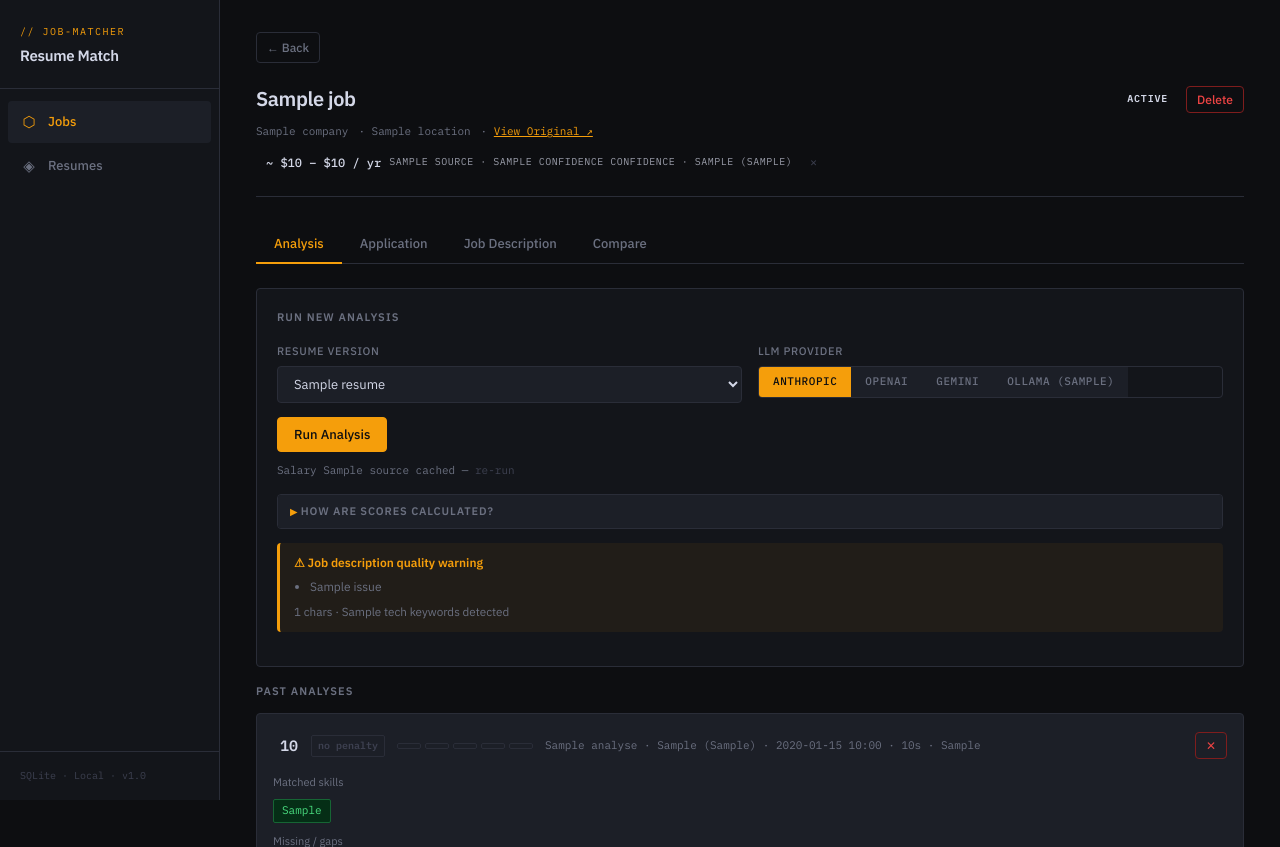
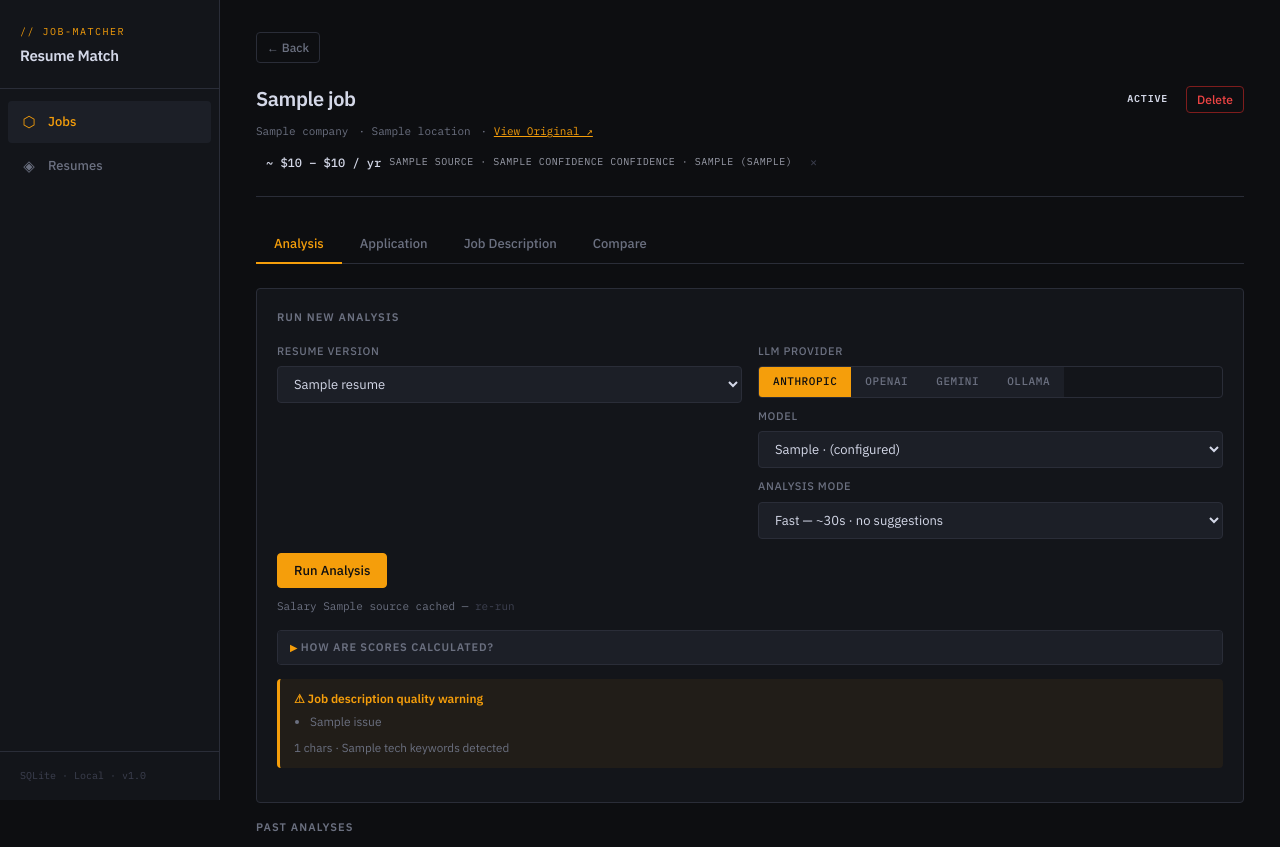
Before and after one commit to QuaziBit/job-matcher-py, a FastAPI app: template templates/job_detail.html in a window 1280 px wide. Shown: the top 847 px of the page. Run offline with FastAPI, Linux system fonts and the light colour scheme; the template is opened without the code that fills it: most values are stand-ins (such as "Sample title", 1, 10 or a date in 2020); parts of the project's set-up code (start-up, migrations or seed data) failed here and were passed over.

Commit message:
feat(v4.3): analysis mode + model selector on job detail page
- Add Analysis Mode dropdown (Fast/Standard/Detailed) to job detail
  analysis card — selected mode sent to backend and applied per-request
- Add Ollama Model dropdown — populated dynamically from local Ollama
  API on provider switch, no restart needed to change models
- Add cloud model dropdown for Anthropic/OpenAI/Gemini — shows when
  cloud provider selected, pre-selects currently configured model
- Add analyzer/known_models.py with cost-labeled model registry
- Add GET /api/providers/models?provider=X endpoint
- Add SHOW_MORE_LOGS checkbox to launcher UI (both layouts)
- Add ollama_model and cloud_model form params to analyze route
- Restructure Run Analysis card: Resume Version left, all controls
  stacked right (provider → model → mode)
- Add tests: test_known_models.py (9 tests), 8 new tests in test_api.py

```diff
--- a/main.py
+++ b/main.py
@@ -14,6 +14,8 @@ import aiosqlite
 from database import get_db, init_db
 from scraper import scrape_job, assess_job_text_quality
 from analyzer import analyze_match, estimate_salary, extract_salary, _job_has_salary, _ollama_model
+from analyzer.config import anthropic_model, openai_model, gemini_model
+from analyzer.known_models import KNOWN_MODELS
 from health import run_health_checks
 from utils import build_comparison, format_duration, clean_text
 
@@ -152,6 +154,9 @@ async def job_detail(job_id: int, request: Request, db: aiosqlite.Connection = D
         "analyses":         analyses,
         "resumes":          resumes,
         "ollama_model":     _ollama_model(),
+        "anthropic_model":  anthropic_model(),
+        "openai_model":     openai_model(),
+        "gemini_model":     gemini_model(),
         "text_quality":     text_quality,
         "comparison":       comparison,
         "analysis_mode":    os.getenv("ANALYSIS_MODE", "standard"),
@@ -398,6 +403,8 @@ async def analyze_job(
     resume_id: int = Form(...),
     provider: str = Form("anthropic"),
     analysis_mode: str = Form(""),
+    ollama_model: str = Form(""),
+    cloud_model: str = Form(""),
     db: aiosqlite.Connection = Depends(get_db),
 ):
     try:
@@ -418,10 +425,20 @@ async def analyze_job(
 
     try:
         import time as _time
-        # Apply analysis_mode from form if provided, overriding env var for this request
+        # Apply analysis_mode, ollama_model, and cloud_model from form if provided
         _valid_modes = {"fast", "standard", "detailed"}
         if analysis_mode and analysis_mode in _valid_modes:
             os.environ["ANALYSIS_MODE"] = analysis_mode
+        if ollama_model and provider == "ollama":
+            os.environ["OLLAMA_MODEL"] = ollama_model
+        if cloud_model:
+            _model_env = {
+                "anthropic": "ANTHROPIC_MODEL",
+                "openai":    "OPENAI_MODEL",
+                "gemini":    "GEMINI_MODEL",
+            }
+            if env_key := _model_env.get(provider):
+                os.environ[env_key] = cloud_model
         _start           = _time.monotonic()
         result           = await analyze_match(resume["content"], job["raw_description"], provider)
         duration_seconds = int(_time.monotonic() - _start)
@@ -670,6 +687,15 @@ async def get_description(job_id: int, db: aiosqlite.Connection = Depends(get_db
     return JSONResponse({"description": row["raw_description"]})
 
 
+# ── Known models endpoint ────────────────────────────────────────────────────
+
+@app.get("/api/providers/models")
+async def get_provider_models(provider: str):
+    """Return known models for a cloud provider with cost labels."""
+    models = KNOWN_MODELS.get(provider, [])
+    return JSONResponse({"provider": provider, "models": models})
+
+
 # ── Entry point ────────────────────────────────────────────────────────────────
 if __name__ == "__main__":
     import time
--- a/static/js/app.js
+++ b/static/js/app.js
@@ -218,6 +218,85 @@ function formatElapsed(seconds) {
 }
 
 
+// ── Provider model selectors ──────────────────────────────────────────────────
+
+async function populateOllamaModels() {
+  const sel = document.getElementById('ollama-model-select');
+  if (!sel) return;
+  try {
+    const res  = await fetch('http://localhost:11434/api/tags');
+    if (!res.ok) return;
+    const data = await res.json();
+    const models = (data.models || []).map(m => m.name).sort();
+    if (!models.length) return;
+    const current = sel.value;
+    sel.innerHTML = '';
+    models.forEach(m => {
+      const opt = document.createElement('option');
+      opt.value = m; opt.textContent = m;
+      if (m === current) opt.selected = true;
+      sel.appendChild(opt);
+    });
+    if (!models.includes(current) && current) {
+      const opt = document.createElement('option');
+      opt.value = current; opt.textContent = current;
+      opt.selected = true;
+      sel.insertBefore(opt, sel.firstChild);
+    }
+  } catch(e) {
+    log('populateOllamaModels', 'could not reach Ollama:', e.message);
+  }
+}
+
+async function populateCloudModels(provider) {
+  const sel = document.getElementById('cloud-model-select');
+  if (!sel) return;
+  try {
+    const res  = await fetch(`/api/providers/models?provider=${provider}`);
+    if (!res.ok) return;
+    const data = await res.json();
+    const models = data.models || [];
+    if (!models.length) return;
+    // Current configured model from env — stored per-provider in data attributes
+    const current = sel.dataset[provider] || '';
+    sel.innerHTML = '';
+    models.forEach(m => {
+      const opt = document.createElement('option');
+      opt.value = m.id;
+      opt.textContent = m.label;
+      if (m.id === current) opt.selected = true;
+      sel.appendChild(opt);
+    });
+    // If configured model not in list, prepend it
+    const ids = models.map(m => m.id);
+    if (current && !ids.includes(current)) {
+      const opt = document.createElement('option');
+      opt.value = current; opt.textContent = current + ' · (configured)';
+      opt.selected = true;
+      sel.insertBefore(opt, sel.firstChild);
+    }
+  } catch(e) {
+    log('populateCloudModels', 'error:', e.message);
+  }
+}
+
+function updateProviderModelRow() {
+  const providerInput = document.querySelector('input[name="provider"]:checked');
+  const provider      = providerInput ? providerInput.value : '';
+  const ollamaRow     = document.getElementById('ollama-model-row');
+  const cloudRow      = document.getElementById('cloud-model-row');
+  if (!ollamaRow || !cloudRow) return;
+
+  const isOllama = provider === 'ollama';
+  const isCloud  = ['anthropic', 'openai', 'gemini'].includes(provider);
+
+  ollamaRow.style.display = isOllama ? '' : 'none';
+  cloudRow.style.display  = isCloud  ? '' : 'none';
+
+  if (isOllama) populateOllamaModels();
+  if (isCloud)  populateCloudModels(provider);
+}
+
 // ── Analyze job ───────────────────────────────────────────────────────────────
 
 async function analyzeJob(jobId) {
@@ -230,25 +309,25 @@ async function analyzeJob(jobId) {
     toast('Please select a resume first', 'error'); return;
   }
 
-  const provider    = providerInput ? providerInput.value : 'anthropic';
-  const ollamaLabel = document.querySelector('label[for="p-ollama"]');
-  const _providerModelMap = {
-    'anthropic': 'claude-opus-4-5',
-    'openai':    'gpt-4o-mini',
-    'gemini':    'gemini-2.0-flash',
-    'ollama':    ollamaLabel ? ollamaLabel.textContent.trim() : 'Ollama',
-  };
-  const model = _providerModelMap[provider] || provider;
-  const mode = btn ? (btn.dataset.mode || 'standard') : 'standard';
+  const provider      = providerInput ? providerInput.value : 'anthropic';
+  const modeSelect    = document.getElementById('analysis-mode-select');
+  const ollamaSelect  = document.getElementById('ollama-model-select');
+  const cloudSelect   = document.getElementById('cloud-model-select');
+  const mode          = modeSelect ? modeSelect.value : (btn ? (btn.dataset.mode || 'standard') : 'standard');
+  const ollamaModel   = (provider === 'ollama' && ollamaSelect) ? ollamaSelect.value : '';
+  const cloudModel    = (['anthropic','openai','gemini'].includes(provider) && cloudSelect) ? cloudSelect.value : '';
+  const displayModel  = ollamaModel || cloudModel || provider;
 
   btn.disabled    = true;
   btn.textContent = 'Analyzing…';
-  startProgress(provider, model, mode);
+  startProgress(provider, displayModel, mode);
 
   const fd = new FormData();
   fd.append('resume_id',     resumeSelect.value);
   fd.append('provider',      provider);
   fd.append('analysis_mode', mode);
+  if (provider === 'ollama' && ollamaModel) fd.append('ollama_model', ollamaModel);
+  if (['anthropic','openai','gemini'].includes(provider) && cloudModel) fd.append('cloud_model', cloudModel);
 
   try {
     log('analyzeJob', `POST /api/jobs/${jobId}/analyze`);
@@ -478,6 +557,12 @@ document.addEventListener("DOMContentLoaded", () => {
   log("init", "DOMContentLoaded fired");
   initTabs();
   initAddModeToggle();
+
+  // Wire provider radio buttons to show/hide model row
+  document.querySelectorAll('input[name="provider"]').forEach(radio => {
+    radio.addEventListener('change', updateProviderModelRow);
+  });
+  updateProviderModelRow();
 
   const addJobForm = document.getElementById("add-job-form");
   if (addJobForm) {
--- a/templates/job_detail.html
+++ b/templates/job_detail.html
@@ -63,6 +63,8 @@
       </div>
 
       <div class="form-grid" style="margin-bottom: 14px;">
+
+        <!-- Left column: Resume Version -->
         <div class="form-row" style="margin:0;">
           <label>Resume Version</label>
           {% if resumes %}
@@ -78,6 +80,8 @@
           {% endif %}
         </div>
 
+        <!-- Right column: Provider + Mode + Ollama model stacked -->
+        <div style="display:flex; flex-direction:column; gap:10px;">
           <div class="form-row" style="margin:0;">
             <label>LLM Provider</label>
             <div class="llm-toggle">
@@ -88,9 +92,37 @@
               <input type="radio" name="provider" id="p-gemini" value="gemini" {% if last_provider == 'gemini' %}checked{% endif %} />
               <label for="p-gemini">Gemini</label>
               <input type="radio" name="provider" id="p-ollama" value="ollama" {% if last_provider == 'ollama' %}checked{% endif %} />
-            <label for="p-ollama">Ollama ({{ ollama_model }})</label>
+              <label for="p-ollama">Ollama</label>
             </div>
           </div>
+
+          <div class="form-row" id="cloud-model-row" style="display:none; margin:0;">
+            <label>Model</label>
+            <select id="cloud-model-select"
+              data-anthropic="{{ anthropic_model }}"
+              data-openai="{{ openai_model }}"
+              data-gemini="{{ gemini_model }}">
+              <option value="">Loading…</option>
+            </select>
+          </div>
+
+          <div class="form-row" id="ollama-model-row" style="display:none; margin:0;">
+            <label>Ollama Model</label>
+            <select id="ollama-model-select">
+              <option value="{{ ollama_model }}">{{ ollama_model }}</option>
+            </select>
+          </div>
+
+          <div class="form-row" style="margin:0;">
+            <label>Analysis Mode</label>
+            <select id="analysis-mode-select">
+              <option value="fast"     {% if analysis_mode == 'fast' %}selected{% endif %}>Fast — ~30s · no suggestions</option>
+              <option value="standard" {% if analysis_mode == 'standard' %}selected{% endif %}>Standard — ~90s · suggestions on</option>
+              <option value="detailed" {% if analysis_mode == 'detailed' %}selected{% endif %}>Detailed — ~4min · all skills</option>
+            </select>
+          </div>
+        </div>
+
       </div>
 
       <button
```
Also changed, not shown: analyzer/known_models.py (added, +31 -0 lines), tests/test_api.py (+132 -0 lines), tests/test_known_models.py (added, +69 -0 lines). Lines whose indentation alone changed are shown as unchanged.
